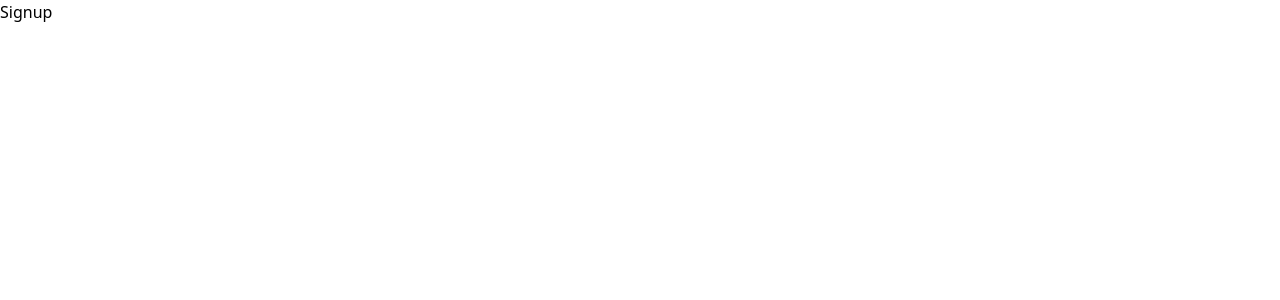
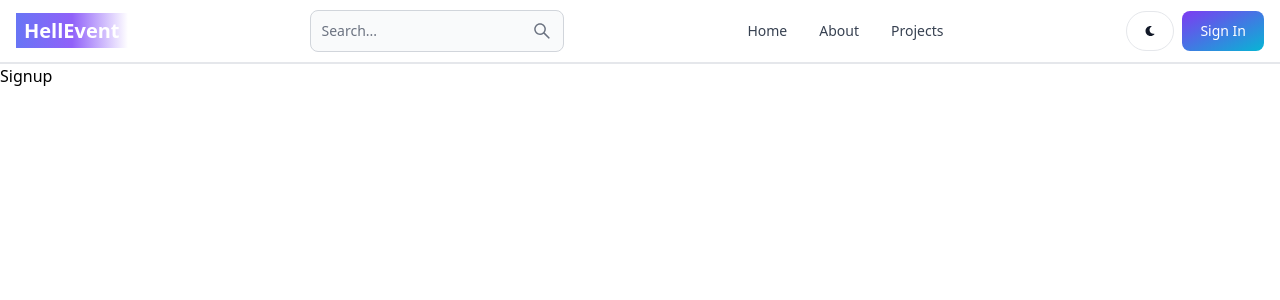
Before and after one commit to scalinglimit/blog, a React (Vite) app in the folder client/: page /sign-up in a window 1280 px wide. Shown: the top 300 px of the page. Built offline with nearby package versions, Linux system fonts and the light colour scheme.

Commit message:
install flowbite and create navbar

```diff
--- a/client/package.json
+++ b/client/package.json
@@ -10,8 +10,10 @@
     "preview": "vite preview"
   },
   "dependencies": {
+    "flowbite-react": "^0.7.3",
     "react": "^18.2.0",
     "react-dom": "^18.2.0",
+    "react-icons": "^5.0.1",
     "react-router-dom": "^6.22.3"
   },
   "devDependencies": {
--- a/client/src/App.jsx
+++ b/client/src/App.jsx
@@ -8,9 +8,13 @@
 import SignIn from "./pages/SignIn";
 import Dashbord from "./pages/Dashboard";
 
+//components
+import Header from "./components/Header";
+
 const App = () => {
   return (
     <BrowserRouter>
+      <Header />
       <Routes>
         <Route path="/" element={<Home />} />
         <Route path="/about" element={<About />} />
--- /dev/null
+++ b/client/src/components/Header.jsx
@@ -0,0 +1,52 @@
+import { Button, Navbar, TextInput } from "flowbite-react";
+import { Link, useLocation } from "react-router-dom";
+import { AiOutlineSearch } from "react-icons/ai";
+import { FaMoon } from "react-icons/fa";
+
+const Header = () => {
+  const path = useLocation().pathname;
+  return (
+    <Navbar className="border-b-2">
+      <Link
+        to="/"
+        className="self-center whitespace-nowrap text-sm font-semibold sm:text-xl dark:text-white">
+        <span className="px-2 py-1 bg-gradient-to-r from-indigo-500 via-purple-500 text-white">
+          HellEvent
+        </span>
+      </Link>
+      <form>
+        <TextInput
+          type="text"
+          placeholder="Search..."
+          rightIcon={AiOutlineSearch}
+          className="hidden lg:inline"
+        />
+      </form>
+      <Button className="w-12 h-10 lg:hidden" color="gray" pill>
+        <AiOutlineSearch />
+      </Button>
+      <div className="flex gap-2 md:order-2">
+        <Button className="w-12 h-10 hidden sm:inline" color="gray" pill>
+          <FaMoon />
+        </Button>
+        <Link to="/sign-in">
+          <Button gradientDuoTone="purpleToBlue">Sign In</Button>
+        </Link>
+        <Navbar.Toggle />
+      </div>
+      <Navbar.Collapse>
+        <Navbar.Link active={path === "/"} href="/">
+          <p>Home</p>
+        </Navbar.Link>
+        <Navbar.Link active={path === "/about"} href="/about">
+          <p>About</p>
+        </Navbar.Link>
+        <Navbar.Link active={path === "/projects"} href="/projects">
+          <p>Projects</p>
+        </Navbar.Link>
+      </Navbar.Collapse>
+    </Navbar>
+  );
+};
+
+export default Header;
--- a/client/tailwind.config.js
+++ b/client/tailwind.config.js
@@ -1,8 +1,12 @@
 /** @type {import('tailwindcss').Config} */
 export default {
-  content: ["./index.html", "./src/**/*.{js,ts,jsx,tsx}"],
+  content: [
+    "./index.html",
+    "./src/**/*.{js,ts,jsx,tsx}",
+    "node_modules/flowbite-react/lib/esm/**/*.js",
+  ],
   theme: {
     extend: {},
   },
-  plugins: [],
+  plugins: [require("flowbite/plugin")],
 };
```
Also changed, not shown: 1 other file (tests, documents, lock files or other folders).
